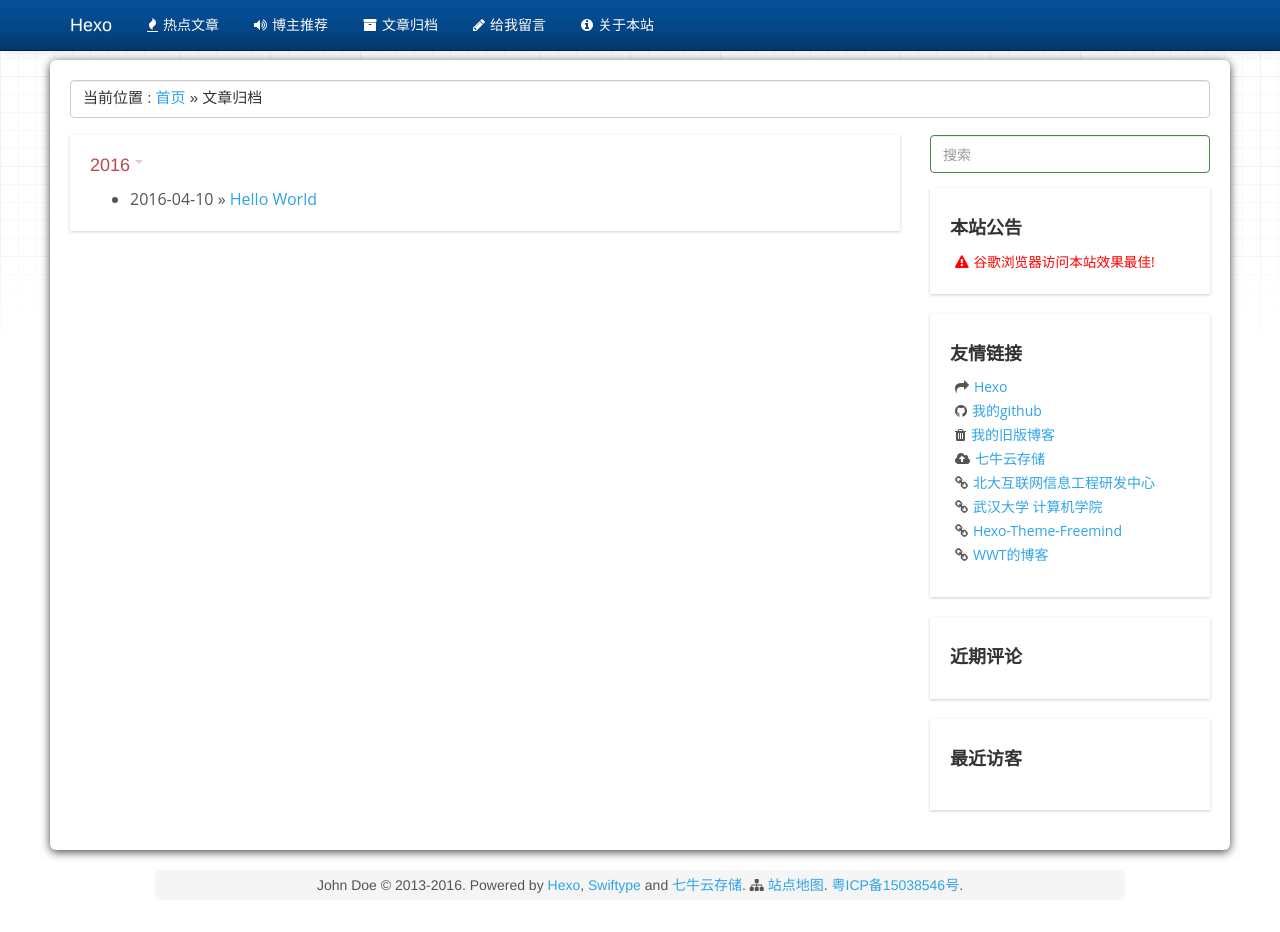
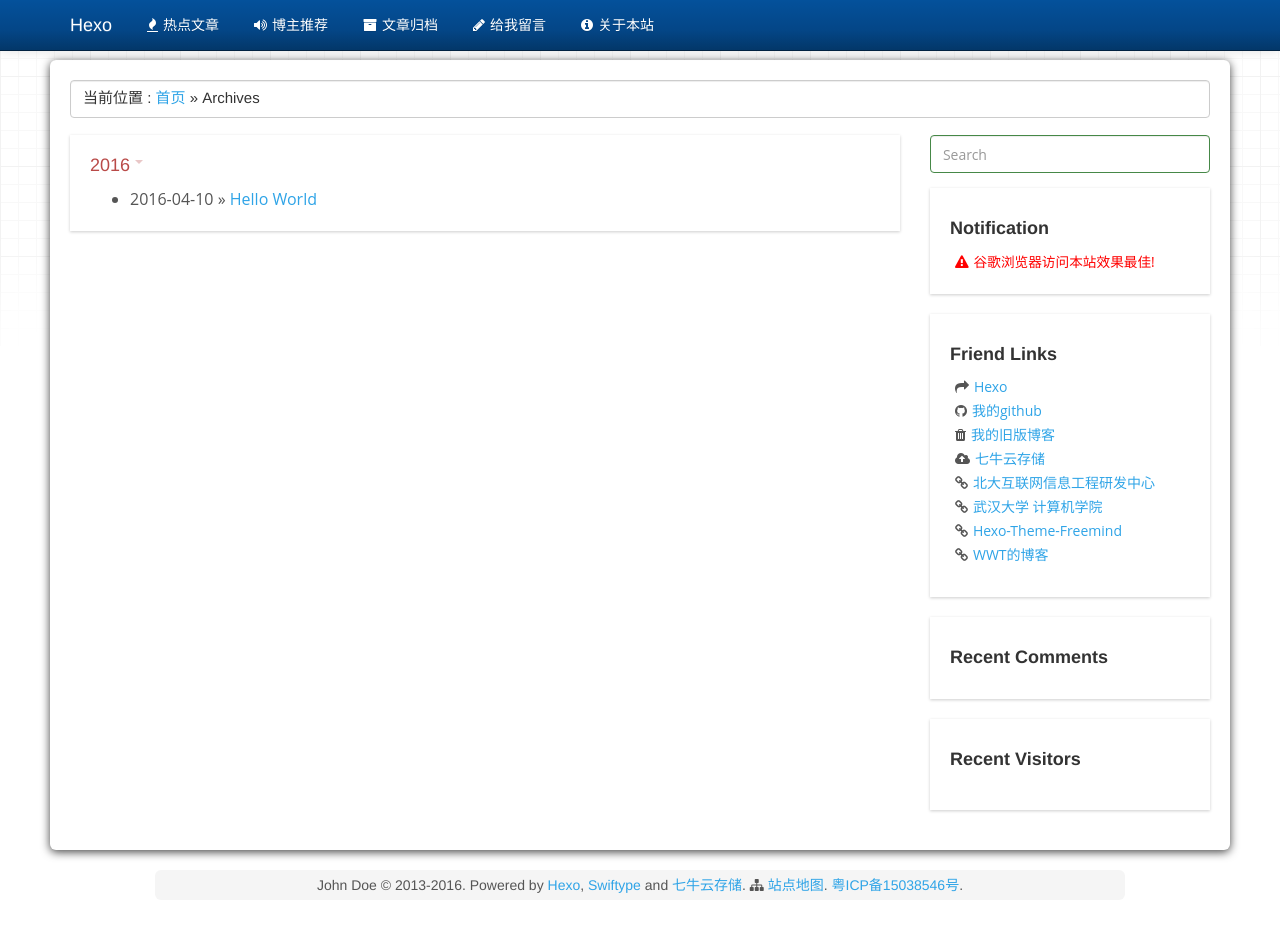
Before and after one commit to haimawudi/haimawudi.github.io, a plain HTML site: page archives/index.html in a window 1280 px wide. Drawn offline with Linux system fonts and the light colour scheme; a script that the page names is missing.

Commit message:
Site updated: 2016-04-10 22:11:03

```diff
--- a/archives/index.html
+++ b/archives/index.html
@@ -3,7 +3,7 @@
 <head>
   <meta charset="utf-8">
 
-  <title>文章归档 | Hexo</title>
+  <title>Archives | Hexo</title>
   <meta name="author" content="John Doe">
 
 
@@ -99,7 +99,7 @@
 
 
 		   <div class="slogan" style="margin-bottom: 17px">
-		      <h4 style="margin-top: 0;color: #333;font-size:15px;font-weight: normal;">当前位置&nbsp;:&nbsp;<a href="/" >首页&nbsp;</a>»&nbsp;文章归档</h4>
+		      <h4 style="margin-top: 0;color: #333;font-size:15px;font-weight: normal;">当前位置&nbsp;:&nbsp;<a href="/" >首页&nbsp;</a>»&nbsp;Archives</h4>
 		    </div>
 
 
@@ -141,7 +141,7 @@
 
   <div class="form-group has-success has-feedback" id="site_search">
     <form class="site-search-form">
-        <input type="text" id="st-search-input" name="q" results="0" placeholder="搜索" class="st-search-input st-default-search-input form-control" />
+        <input type="text" id="st-search-input" name="q" results="0" placeholder="Search" class="st-search-input st-default-search-input form-control" />
     </form>
   </div>
 
@@ -153,7 +153,7 @@
 </style>
 
 <div class="widget">
-	<h4 style="font-weight: bold; color: #333;font-family: "Helvetica Neue", Helvetica, Arial, sans-serif">本站公告</h4>
+	<h4 style="font-weight: bold; color: #333;font-family: "Helvetica Neue", Helvetica, Arial, sans-serif">Notification</h4>
 
 	<div id="myscroll" class="cls_container">
 		<ul>
@@ -237,7 +237,7 @@
 
 
 <div class="widget">
-	<h4 style="font-weight: bold; color: #333;font-family: "Helvetica Neue", Helvetica, Arial, sans-serif">友情链接</h4>
+	<h4 style="font-weight: bold; color: #333;font-family: "Helvetica Neue", Helvetica, Arial, sans-serif">Friend Links</h4>
 	<ul class="blogroll list-unstyled">
 
 		<li style="font-size:14px"><i class="fa fa-share"></i><a href="http://hexo.io" title="My Linkin account." target="_blank"]);">Hexo</a></li>
@@ -262,7 +262,7 @@
 
 
 				<div class="widget">
-	<h4 style="font-weight: bold; color: #333;font-family: "Helvetica Neue", Helvetica, Arial, sans-serif">近期评论</h4>
+	<h4 style="font-weight: bold; color: #333;font-family: "Helvetica Neue", Helvetica, Arial, sans-serif">Recent Comments</h4>
 	<ul class="ds-recent-comments" data-num-items="5" data-show-avatars="1" data-show-time="0" data-show-admin="1" data-excerpt-length="100" ></ul>
 
 	<script type="text/javascript">
@@ -282,7 +282,7 @@
 
 
 				<section id="recent-visitors" class="widget widget_recent_comments">
-	<h4 style="font-weight: bold; color: #333;font-family: "Helvetica Neue", Helvetica, Arial, sans-serif">最近访客</h4>
+	<h4 style="font-weight: bold; color: #333;font-family: "Helvetica Neue", Helvetica, Arial, sans-serif">Recent Visitors</h4>
   	<div class="panelbody clearfix"><ul class="ds-recent-visitors" data-num-items="30"></ul></div>
 </section>
 
```
Also changed, not shown: 2016/04/10/hello-world/index.html (+5 -5 lines), archives/2016/04/index.html (+5 -5 lines), archives/2016/index.html (+5 -5 lines), index.html (+5 -5 lines).
